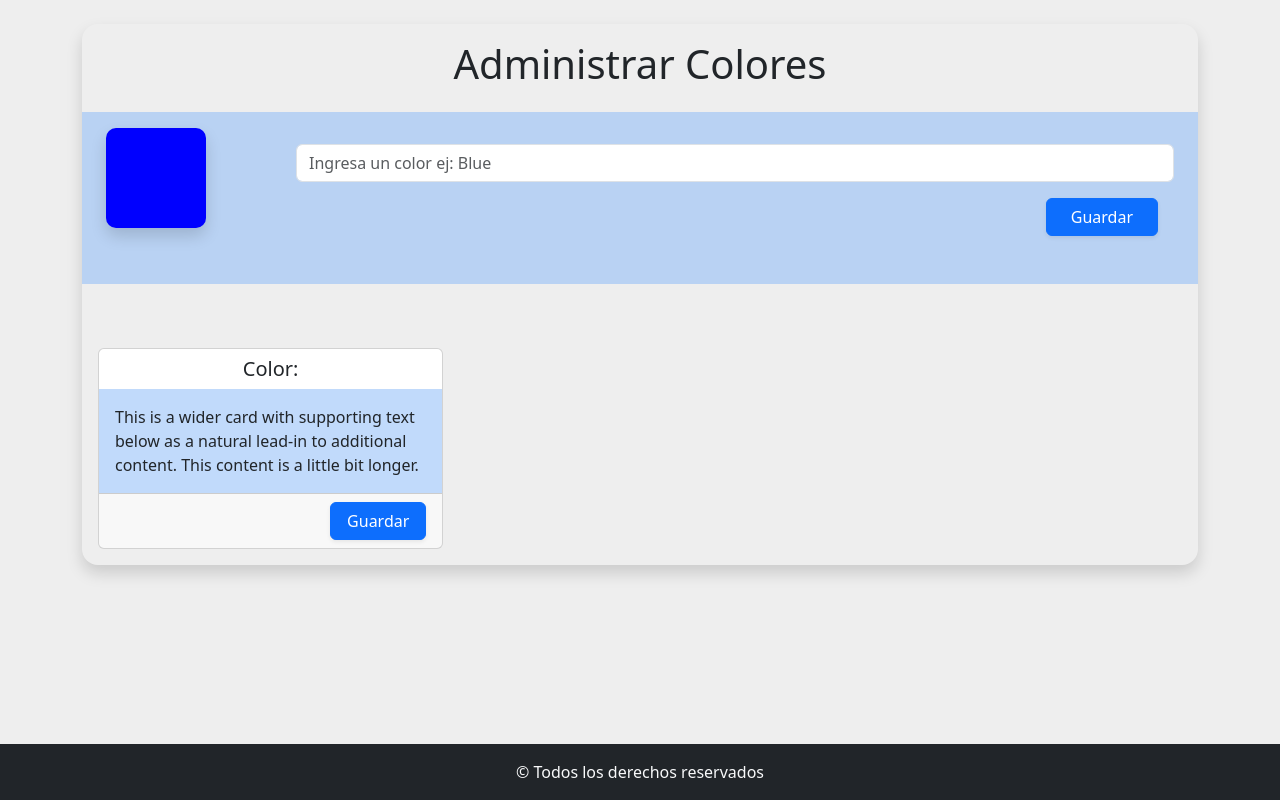
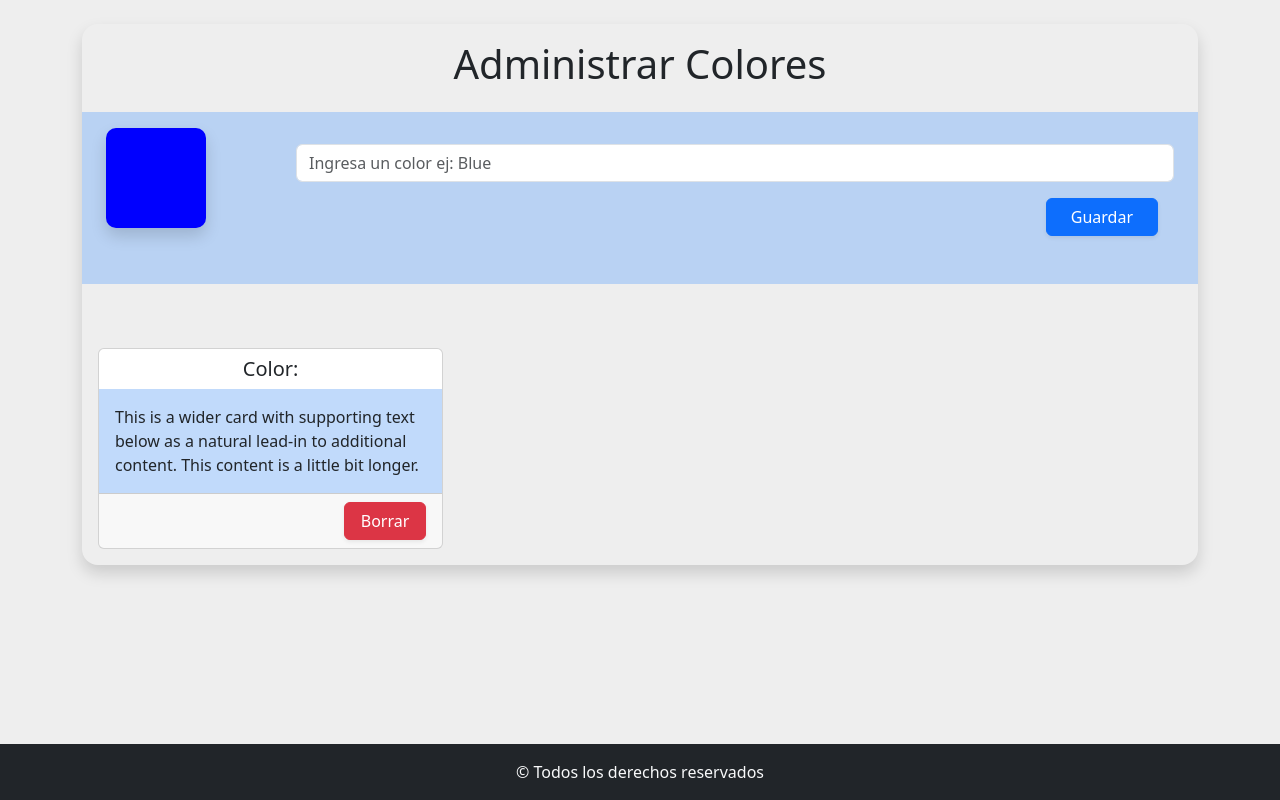
Before and after one commit to hernanortiz1/ejercicio6React, a React (Vite) app: page / in a window 1280 px wide. Built offline with nearby package versions, Linux system fonts and the light colour scheme.

Commit message:
cambie nombre a btn en Tarjetas

```diff
--- a/src/components/Tarjetas.jsx
+++ b/src/components/Tarjetas.jsx
@@ -18,10 +18,10 @@ const Tarjetas = () => {
               <div className="text-end ">
                 <Button
                   type="submit"
-                  variant="primary"
+                  variant="danger"
                   className="px-3 shadow-sm"
                 >
-                  Guardar
+                  Borrar
                 </Button>
               </div>
             </Card.Footer>
```
